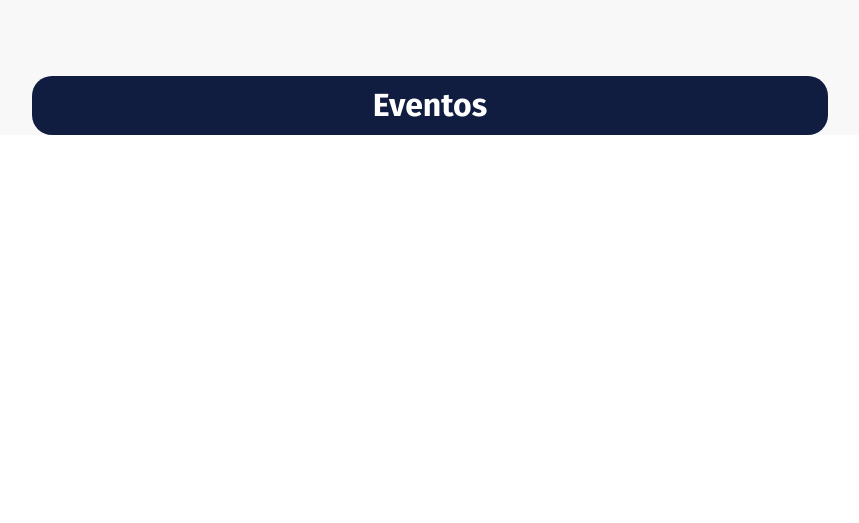
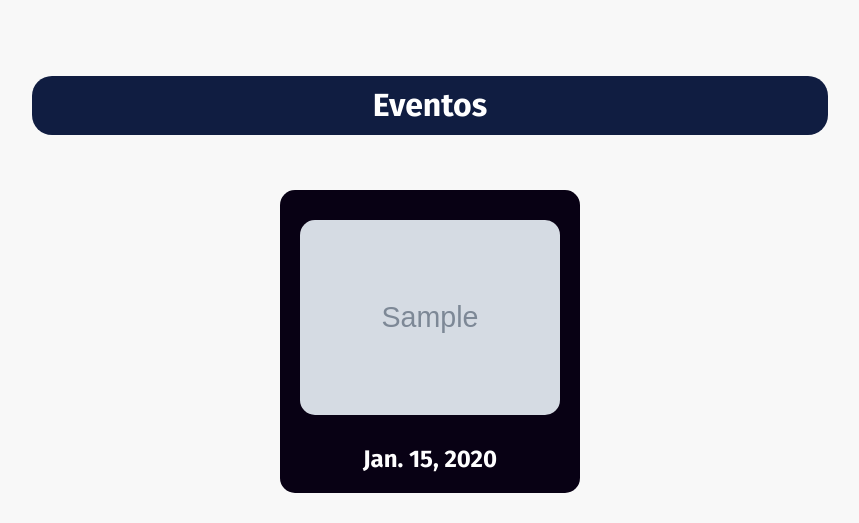
Before and after one commit to Luis5Felipe/webisiteong, a Django app: page / in a window 1280 px wide. Shown: the part 2522-3045 px from the top of the page, without its empty margins (210-1069 px from the left). Before the commit the page ends 2657 px from the top, so only its background shows below. Run offline with Django 5.2, Linux system fonts and the light colour scheme; tables that the repository leaves empty hold one stand-in row (values such as "Sample post"); grey boxes marked "Sample" are stand-in pictures; some web fonts are replaced.

Commit message:
Update pagina home

```diff
--- a/Webisite/models.py
+++ b/Webisite/models.py
@@ -122,3 +122,6 @@ class Consulta(models.Model):
 class MidiaEventos(models.Model):
     data_evento = models.DateField()
     fotos = models.ImageField(upload_to='eventos/',blank=True, null=True)
+
+    def __str__(self):
+        return f"Evento em {self.data_evento}"
--- a/Webisite/static/website/css/home.css
+++ b/Webisite/static/website/css/home.css
@@ -305,7 +305,7 @@ html, body {
 .caixa{
     display: flex;
     justify-content: center;
-    margin: 80px 0px 80px 0px;
+    margin: 80px 0px 25px 0px;
 }
 
 .eventos {
@@ -322,3 +322,45 @@ html, body {
     text-align: center;
     padding-top: 10px;
 }
+
+/*Eventos Card*/
+
+/* Contêiner principal que centraliza os cards */
+.caixab1 {
+    display: flex;
+    flex-direction: column;  /* Alinha os cards em uma única coluna */
+    justify-content: center; /* Centraliza os cards verticalmente */
+    align-items: center;     /* Alinha os cards horizontalmente */
+    text-align: center;
+    padding: 20px;
+}
+
+/* Estilo do card */
+.card1 {
+    background: #080114;
+    width: 300px;  /* Define a largura do card */
+    display: flex;
+    flex-direction: column;  /* Alinha a imagem e a data em coluna dentro do card */
+    justify-content: center;
+    align-items: center;
+    border-radius: 15px;
+    padding: 20px;
+    margin: 10px;  /* Espaçamento entre os cards */
+}
+
+/* Estilo da data */
+.card1 strong {
+    font-family: var(--fonteMenu);
+    color: white;
+    font-size: 24px;
+    margin-top: 15px;  /* Espaço entre a imagem e a data */
+}
+
+/* Estilo da imagem */
+.card1 img {
+    width: 100%;  /* Ajusta a largura da imagem para caber bem no card */
+    height: auto;  /* Mantém a proporção da imagem */
+    border-radius: 15px;  /* Bordas arredondadas nas imagens */
+    margin-top: 10px;
+    margin-bottom: 15px;  /* Adiciona mais espaço entre a imagem e a data */
+}
--- a/Webisite/templates/_layouts/home.html
+++ b/Webisite/templates/_layouts/home.html
@@ -87,5 +87,15 @@
             <h1>Eventos</h1>
         </div>
     </section>
+    <section class="caixab1">
+        {% for evento in eventos %}
+        <div class="card1">
+            <img src="{{ evento.fotos.url }}" alt="Foto do evento" width="300">
+            <!-- <p>{{ evento }}</p> -->
+            <strong>{{ evento.data_evento }}</strong>
+        </div>
+        {% endfor %}
+    </section>
 </body>
+
 </html>
--- a/Webisite/views.py
+++ b/Webisite/views.py
@@ -1,6 +1,15 @@
 from django.shortcuts import render
+from .models import MidiaEventos
 
 
 
 def home_view(request):
-    return render(request,'_layouts/home.html')
+    eventos = MidiaEventos.objects.order_by('-data_evento')
+    return render(request,'_layouts/home.html', {'eventos': eventos})
+
+# def eventos_list(request):
+#     # Recupera todos os objetos de MidiaEventos
+#     eventos = MidiaEventos.objects.all()
+
+#     # Envia os eventos para o template
+#     return render(request, '_layouts/home.html', {'eventos': eventos})
--- a/app/urls.py
+++ b/app/urls.py
@@ -3,6 +3,8 @@ from django.urls import path
 from django.conf import settings
 from django.conf.urls.static import static
 from Webisite.views import home_view
+
+
 
 urlpatterns = [
     path('admin/', admin.site.urls),
```
Also changed, not shown: media/eventos/crianças.jpg (added), media/eventos/festajunina.jpg (added), media/eventos/pagode.jpg (added).
